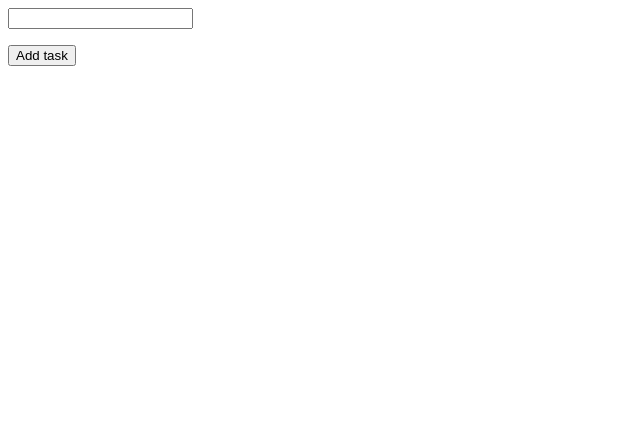
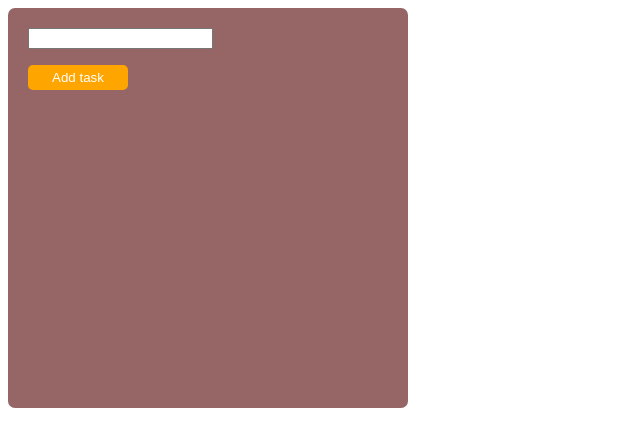
Before and after one commit to Nshimiyimana10/New-task, a plain HTML site: page index.html in a window 1280 px wide. Shown: the whole page, without its empty margins (0-640 px from the left). Drawn offline with Linux system fonts and the light colour scheme.

Commit message:
added css

```diff
--- a/index.css
+++ b/index.css
@@ -1,7 +1,29 @@
-.li-value{
+.list-value{
     background-color: rgb(150, 101, 101);
     width:400px;
     height: 400px;
     border-radius: 7px;
 
 }
+
+.list-items{
+    background-color: aliceblue;
+    margin-left: 20px;
+    margin-top: 20px;
+    width: 300px;
+}
+
+#task-btn{
+    margin-left: 20px;
+    background-color: orange;
+    padding: 5px;
+    border-radius: 5px;
+    border: none;
+    color:white;
+    width: 100px;
+}
+
+#text-value{
+    margin-left: 20px;
+    margin-top: 20px;
+}
--- a/index.html
+++ b/index.html
@@ -11,7 +11,7 @@
      <input type="text" id="text-value" >
      <p id="input_error"></p>
      <button id="task-btn">Add task</button>
-     <ul id="list-items">
+     <ul id="list-items" class="list-items">
 
      </ul>
    </div>
```
